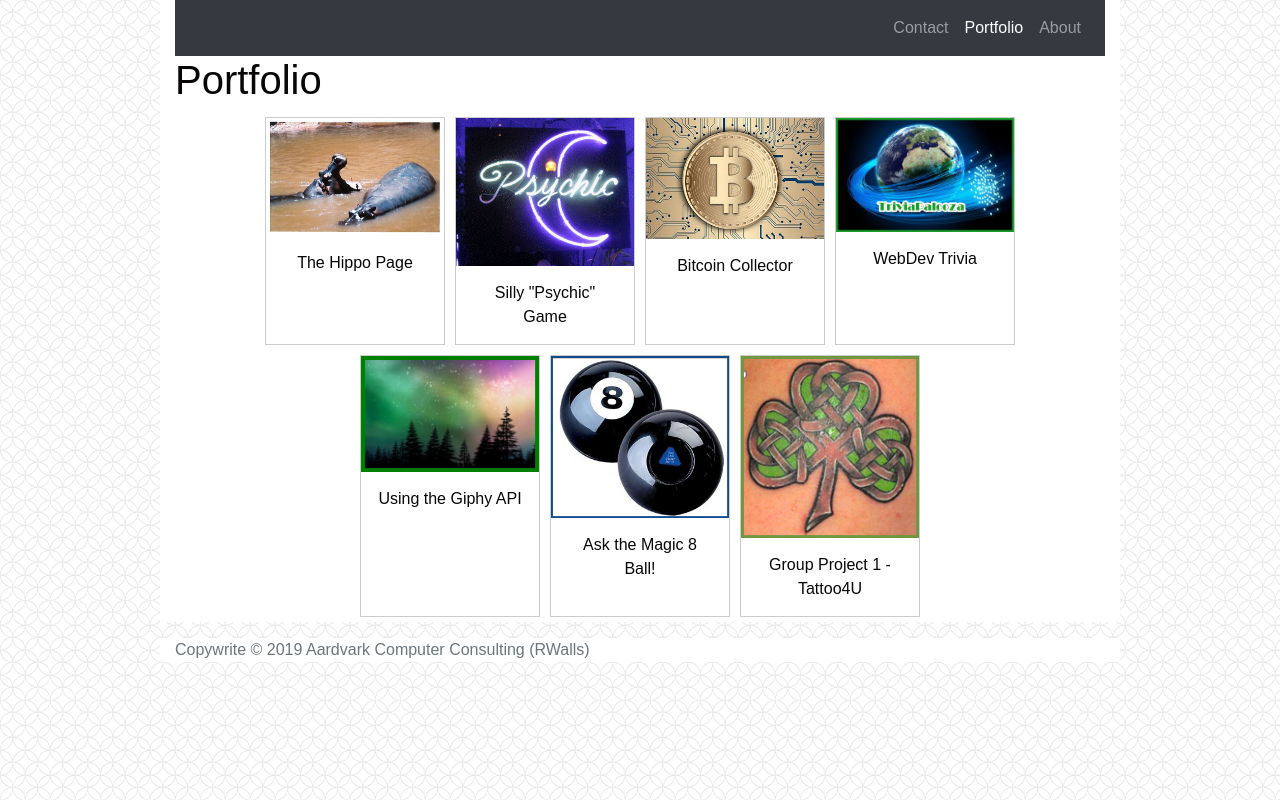
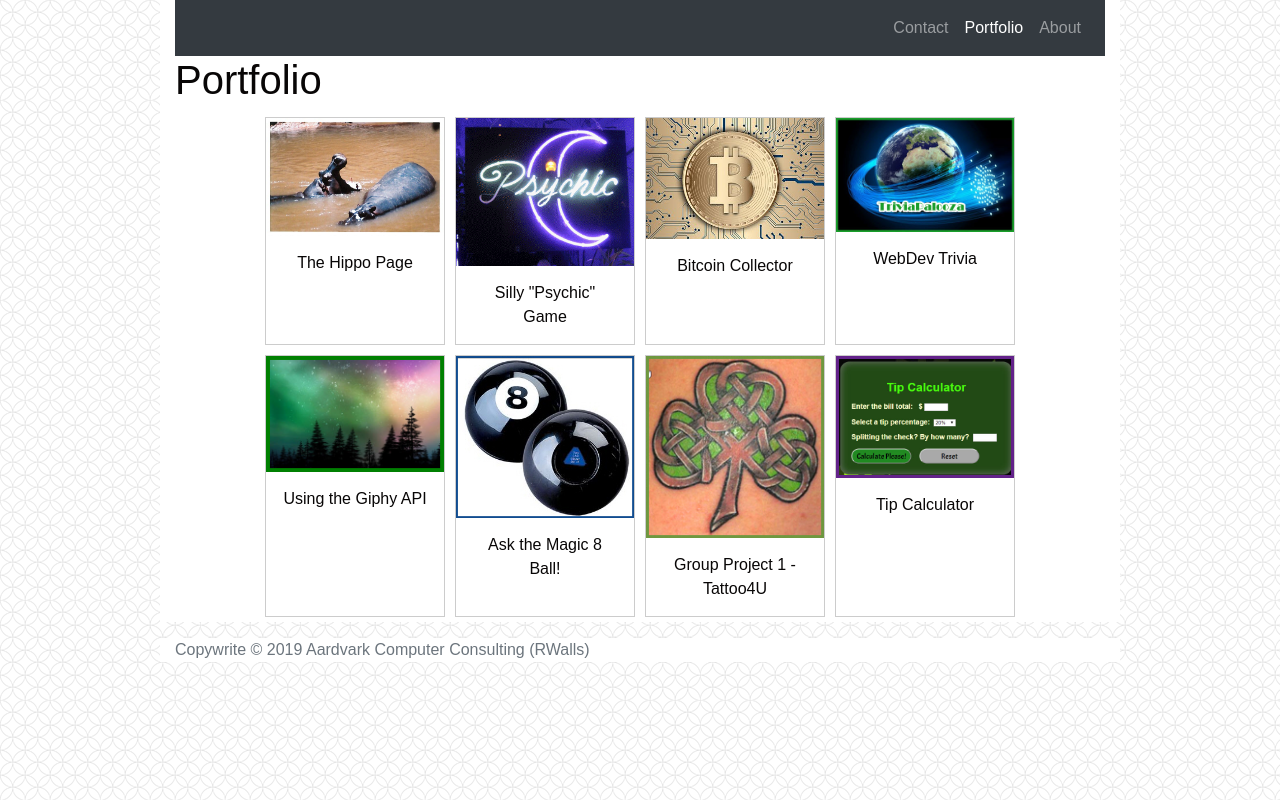
Before and after one commit to rmwalls/rmwalls.github.io, a plain HTML site: page portfolio.html in a window 1280 px wide. Drawn offline with nearby package versions, Linux system fonts and the light colour scheme.

Commit message:
Added Tip Calculator

```diff
--- a/portfolio.html
+++ b/portfolio.html
@@ -77,6 +77,12 @@
           <div class="desc">Group Project 1 - Tattoo4U</div>
         </div>
 
+  <div class="gallery">
+    <a href="https://rmwalls.github.io/Challenge-Calculator/"><img src="assets/images/tip.jpg" alt="tip calculator image">
+    </a>
+    <div class="desc">Tip Calculator</div>
+        </div>
+
       </div>
     </div>
 <link rel="stylesheet" type="text/css" href="assets/css/style.css">
```
Also changed, not shown: assets/images/tip.jpg (added).
